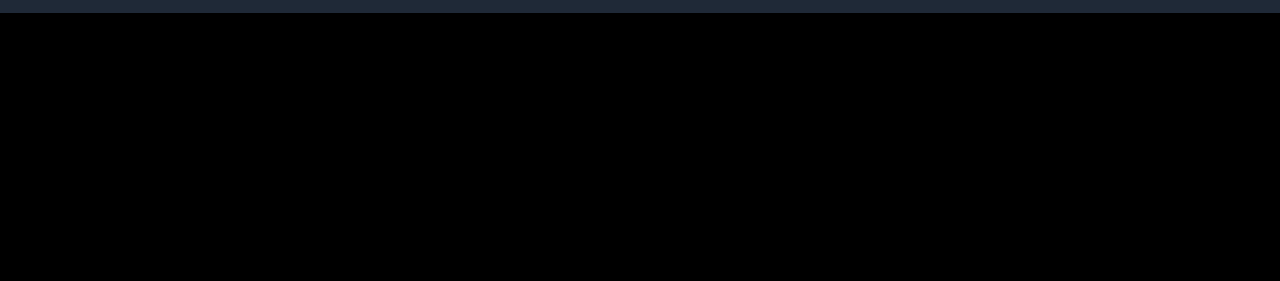
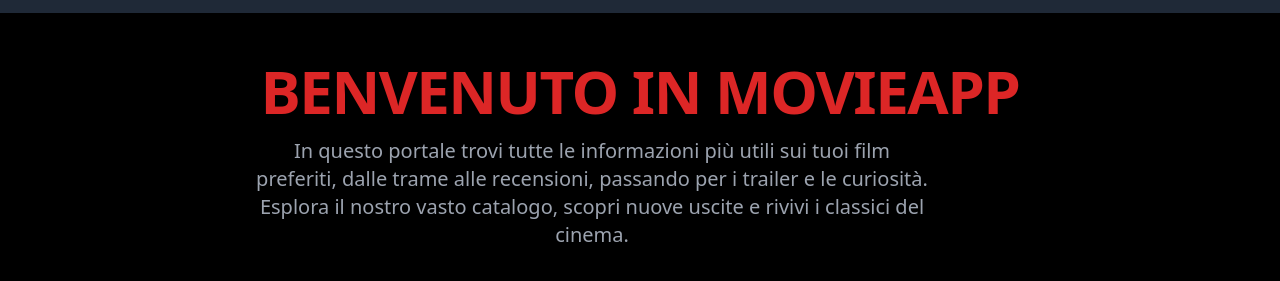
Before and after one commit to TTF-FULL-STACK-2025/movieapp-fiorio, a website built with Vite: page index.html in a window 1280 px wide. Shown: the part 59-340 px from the top of the page. Built offline with nearby package versions, Linux system fonts and the light colour scheme.

Commit message:
added the main title

```diff
--- a/index.html
+++ b/index.html
@@ -24,6 +24,17 @@
     </header>
 
 <div class="bg-black text-white min-h-screen font-sans antialiased px-8 py-12 space-y-16">
+
+    <center>
+        <div class="max-w-3xl space-y-4 text-center">
+            <h1 class="text-4xl md:text-6xl font-extrabold tracking-tight text-red-600 uppercase">
+                Benvenuto in MovieApp
+            </h1>
+            <p class="text-gray-400 text-lg md:text-xl leading-relaxed max-w-2xl">
+                In questo portale trovi tutte le informazioni più utili sui tuoi film preferiti, dalle trame alle recensioni, passando per i trailer e le curiosità. Esplora il nostro vasto catalogo, scopri nuove uscite e rivivi i classici del cinema.
+            </p>
+        </div>
+    </center>
     </div>
 
 </body>
```
